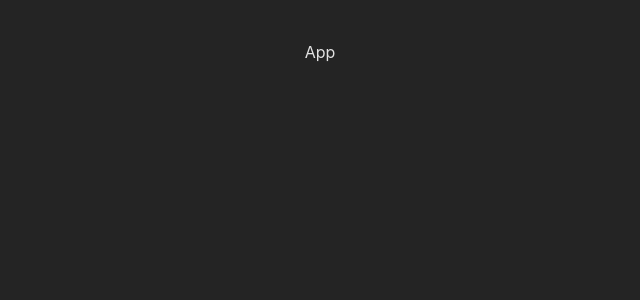
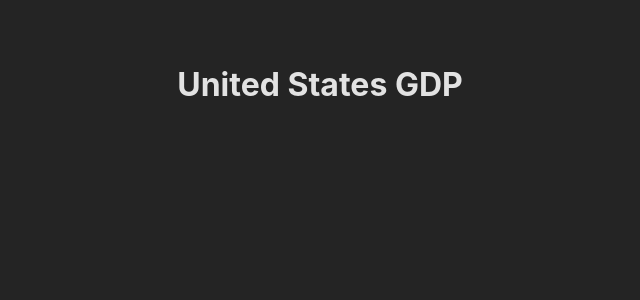
Before and after one commit to linda-94-andersson/Visualize-Data-with-a-Bar-Chart--User-Story, a React (Vite) app: page / in a window 1280 px wide. Shown: the top 300 px of the page, without its empty margins (320-960 px from the left). Built offline with nearby package versions, Linux system fonts and the light colour scheme.

Commit message:
Added Card.tsx

```diff
--- a/src/App.tsx
+++ b/src/App.tsx
@@ -1,8 +1,13 @@
 import "./App.css";
+import Card from "./components/Card";
 // import * as d3 from "d3";
 
 function App() {
-  return <>App</>;
+  return (
+    <>
+      <Card />
+    </>
+  );
 }
 
 export default App;
--- /dev/null
+++ b/src/components/Card.tsx
@@ -0,0 +1,11 @@
+import React from "react";
+
+const Card = () => {
+  return (
+    <div id="card">
+      <h1 id="title">United States GDP</h1>
+    </div>
+  );
+};
+
+export default Card;
```
